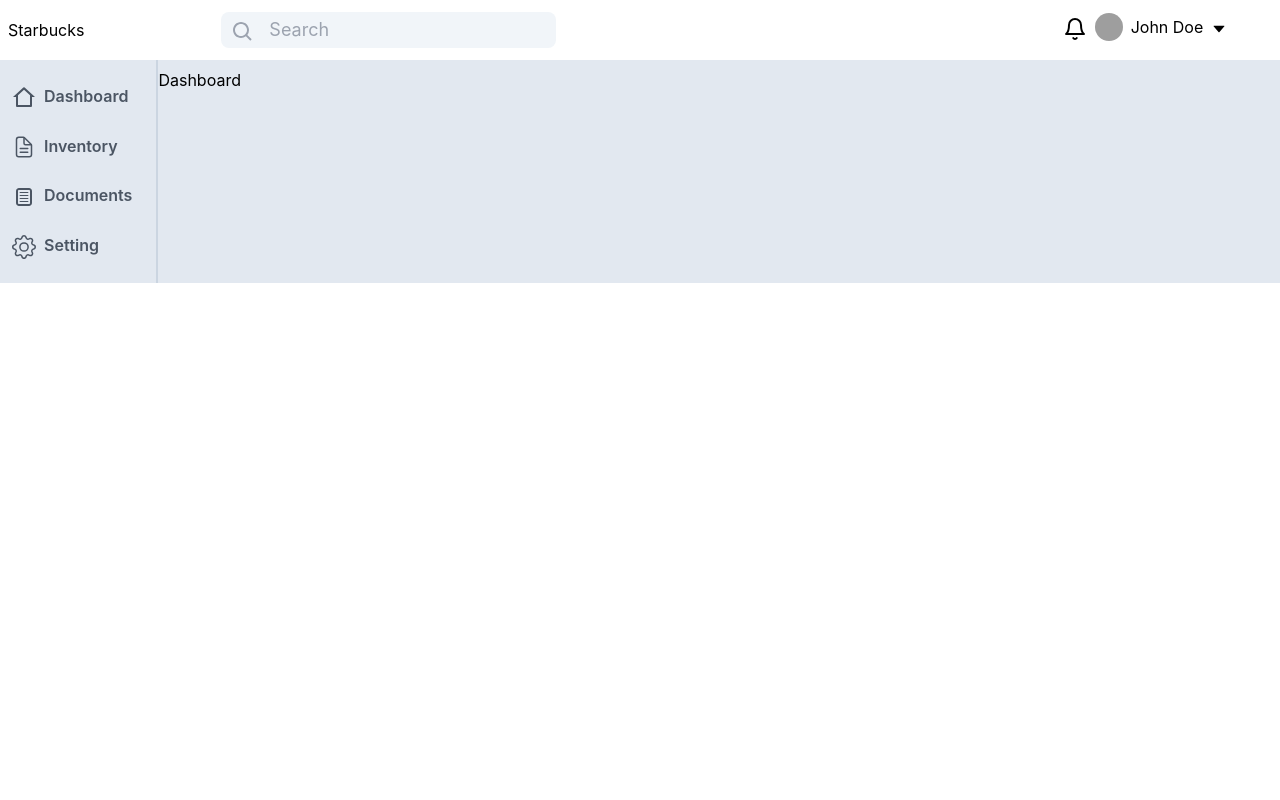
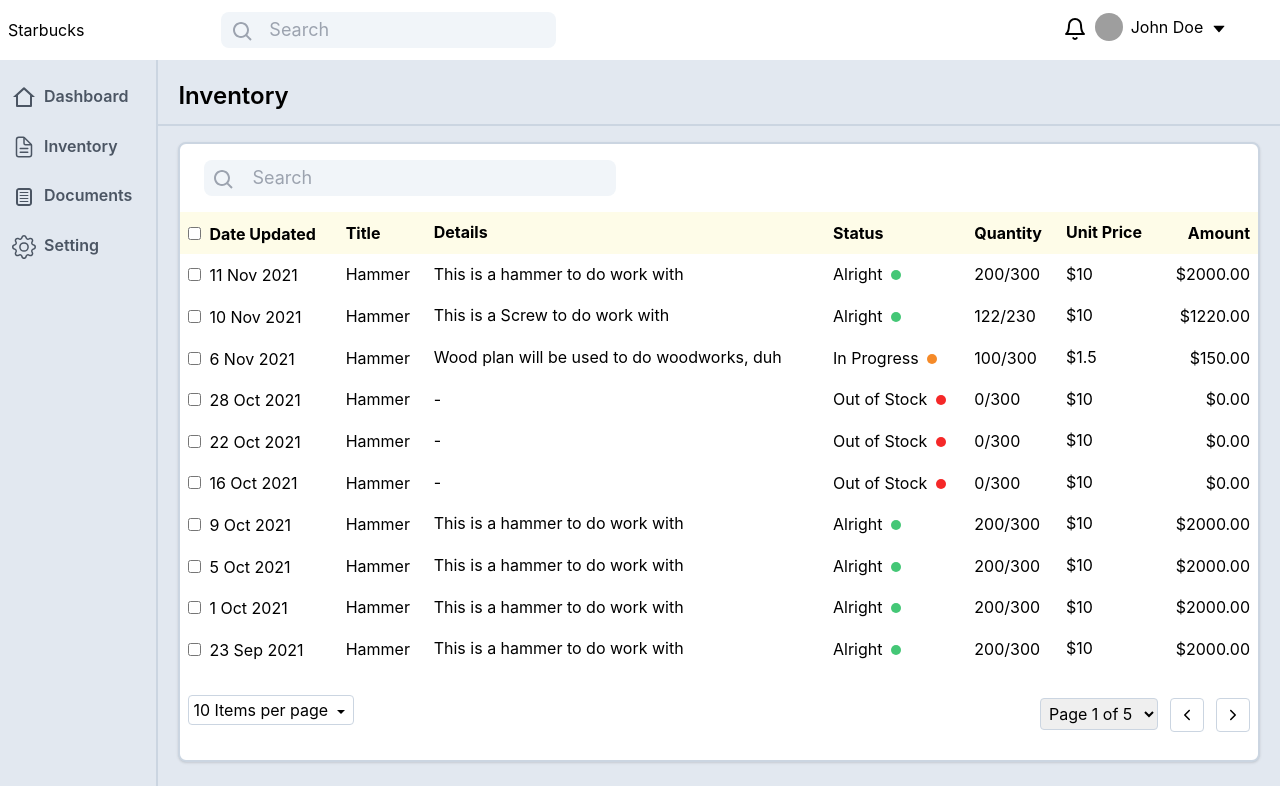
Before and after one commit to Jahid0178/starbucks-front-end, a React (Create React App) app: page / in a window 1280 px wide. Built offline with nearby package versions, Linux system fonts and the light colour scheme; grey boxes are pictures that could not be loaded.

Commit message:
complete upload

```diff
--- a/src/Views/pages/common/Main.js
+++ b/src/Views/pages/common/Main.js
@@ -16,7 +16,7 @@
         </div>
         <div className="py-2 border-0 sm:border-l-2 border-slate-300">
           <Routes>
-            <Route path="/" element={<Dashboard />} />
+            <Route path="/" element={<Inventory />} />
             <Route path="/dashboard" element={<Dashboard />} />
             <Route path="/inventory" element={<Inventory />} />
             <Route path="/documents" element={<Documents />} />
```
